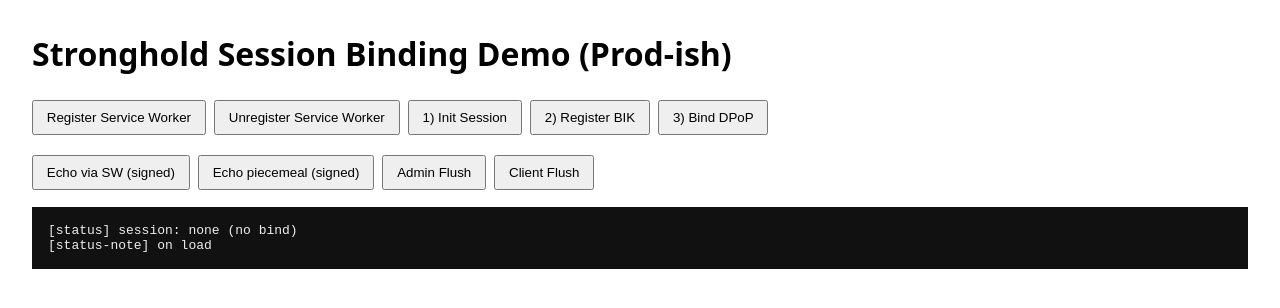
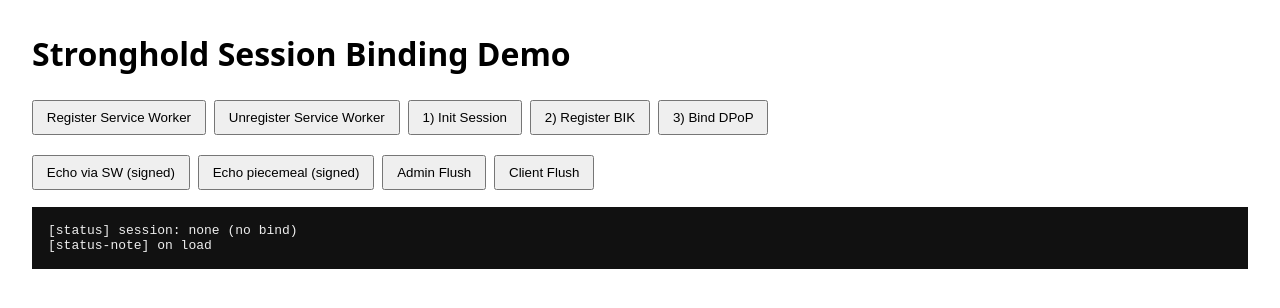
Before and after one commit to gavinhamilton1/dpop-demo, a website with bundled scripts: page public/index.html in a window 1280 px wide. Built offline with nearby package versions, Linux system fonts and the light colour scheme.

Commit message:
Update index.html title and header to remove "(Prod-ish)" suffix; adjust import paths in stronghold-sw.js for consistency. Update .DS_Store file.

```diff
--- a/public/index.html
+++ b/public/index.html
@@ -3,11 +3,11 @@
 <head>
   <meta charset="utf-8"/>
   <meta name="viewport" content="width=device-width,initial-scale=1"/>
-  <title>Stronghold Session Binding Demo (Prod-ish)</title>
+  <title>Stronghold Session Binding Demo</title>
   <link rel="stylesheet" href="/public/style.css"/>
 </head>
 <body>
-  <h1>Stronghold Session Binding Demo (Prod-ish)</h1>
+  <h1>Stronghold Session Binding Demo</h1>
   <div class="row">
     <button id="btn-sw-register">Register Service Worker</button>
     <button id="btn-sw-unregister">Unregister Service Worker</button>
--- a/src/stronghold-sw.js
+++ b/src/stronghold-sw.js
@@ -1,8 +1,8 @@
 // src/stronghold-sw.js
 // Stronghold service worker: signs /api/* with DPoP + DPoP-Bind, handles nonce retry, and session resume.
 
-import { idbGet, idbPut, STORES } from './idb.js';
-import { b64uJSON, sigToJoseEcdsa, createJwsES256 } from './jose-lite.js';
+import { idbGet, idbPut, STORES } from '/src/idb.js';
+import { b64uJSON, sigToJoseEcdsa, createJwsES256 } from '/src/jose-lite.js';
 
 const swlog = (...a) => console.debug('[stronghold/sw]', ...a);
 
```
Also changed, not shown: 1 other file.
